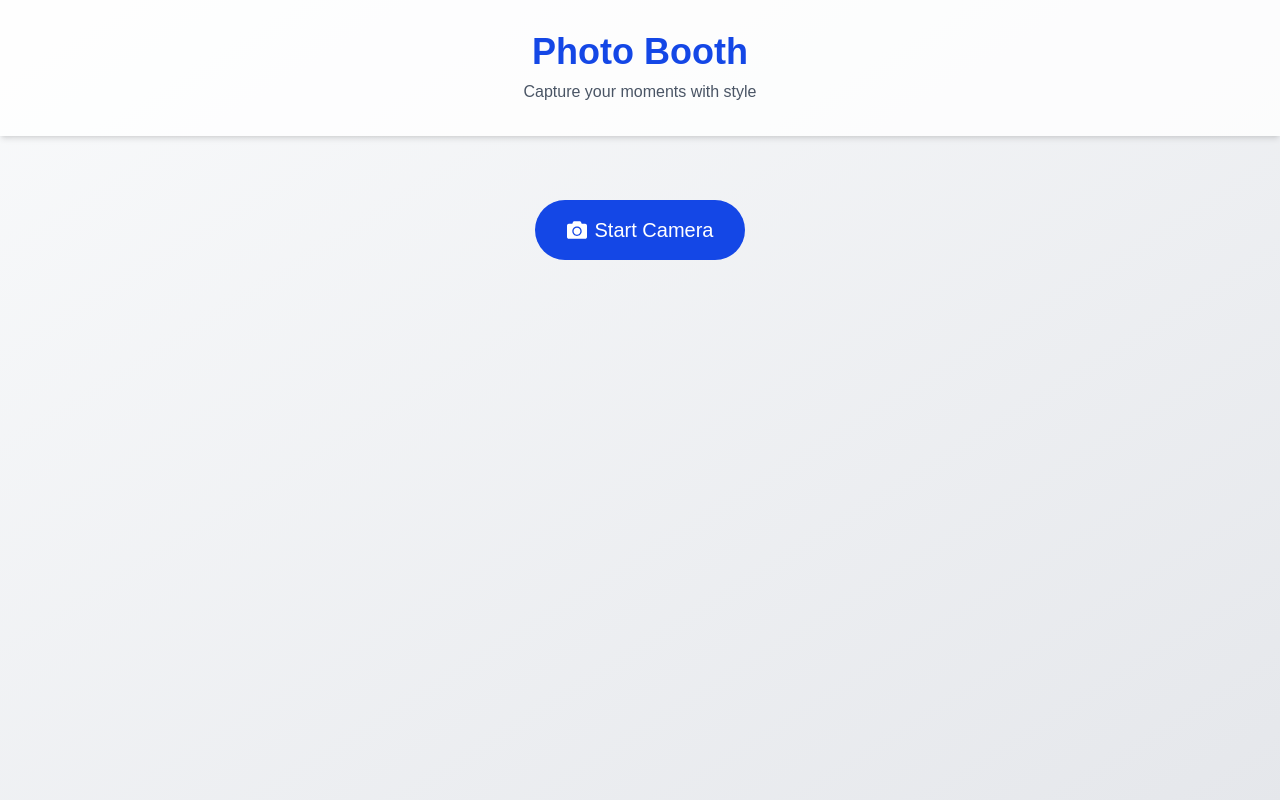
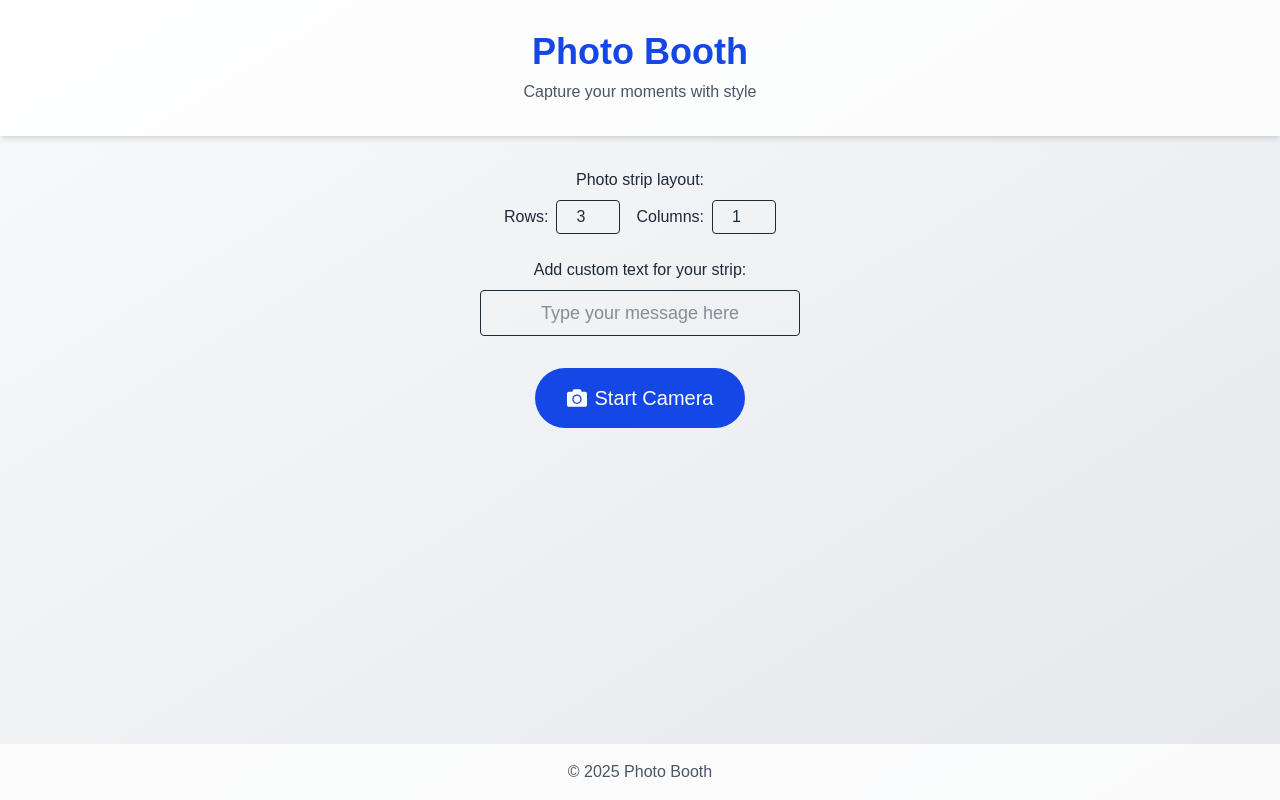
Before and after one commit to bulofed/photo-booth, a Next.js app: page / in a window 1280 px wide. Built offline with nearby package versions, Linux system fonts and the light colour scheme.

Commit message:
Custom layout

```diff
--- /dev/null
+++ b/src/app/components/BackgroundSelector.js
@@ -0,0 +1,26 @@
+import React from 'react';
+
+const backgrounds = [
+  { name: 'Beach', src: '/backgrounds/beach.jpg' },
+  { name: 'Mountains', src: '/backgrounds/mountains.jpg' },
+  { name: 'City', src: '/backgrounds/city.jpg' },
+];
+
+export default function BackgroundSelector({ onSelect }) {
+  return (
+    <div>
+      <h3>Select a Background:</h3>
+      <div className="flex gap-2">
+        {backgrounds.map(bg => (
+          <img
+            key={bg.name}
+            src={bg.src}
+            alt={bg.name}
+            className="w-20 h-15 cursor-pointer border-2 border-gray-300"
+            onClick={() => onSelect(bg.src)}
+          />
+        ))}
+      </div>
+    </div>
+  );
+}
--- a/src/app/page.js
+++ b/src/app/page.js
@@ -2,6 +2,9 @@
 import { useState, useRef, useEffect } from 'react';
 import { FaCamera, FaDownload, FaRedo, FaSpinner } from 'react-icons/fa';
 import { MdFlashOn, MdFlashOff } from 'react-icons/md';
+
+const BACKGROUNDS = [
+];
 
 export default function PhotoBooth() {
 
@@ -12,36 +15,19 @@ export default function PhotoBooth() {
   const [countDown, setCountDown] = useState(3);
   const [flash, setFlash] = useState(false);
   const [error, setError] = useState(null);
+  const [stripRows, setStripRows] = useState(3);
+  const [stripCols, setStripCols] = useState(1);
+
+  const [backgroundImage, setBackgroundImage] = useState(null);
+  const [customText, setCustomText] = useState('');
 
   const videoRef = useRef(null);
   const streamRef = useRef(null);
   const canvasRef = useRef(null);
   const stripCanvasRef = useRef(null);
 
-  // Debug: Log state changes
-  useEffect(() => {
-    console.log("Photos updated:", photos);
-  }, [photos]);
-
-  useEffect(() => {
-    console.log("Camera on:", isCameraOn);
-  }, [isCameraOn]);
-
-  useEffect(() => {
-    console.log("Counting down:", isCountingDown, "Count:", countDown);
-  }, [isCountingDown, countDown]);
-
-  useEffect(() => {
-    console.log("Flash:", flash);
-  }, [flash]);
-
-  useEffect(() => {
-    if (error) console.log("Error:", error);
-  }, [error]);
-
   // Start camera
   const startCamera = async () => {
-    console.log("startCamera called")
     try {
       const stream = await navigator.mediaDevices.getUserMedia({
         video: {
@@ -55,7 +41,6 @@ export default function PhotoBooth() {
       streamRef.current = stream;
       setIsCameraOn(true);
       setError(null);
-      console.log("Camera started");
     } catch (err) {
       setError('Could not access the camera. Please check permissions.');
       console.log(err);
@@ -64,17 +49,14 @@ export default function PhotoBooth() {
 
   // Stop camera
   const stopCamera = () => {
-    console.log("stopCamera called")
     if (streamRef.current) {
       streamRef.current.getTracks().forEach(track => track.stop());
       setIsCameraOn(false);
-      console.log("Camera stopped")
     }
   };
 
   // Capture photo from video stream
   const capturePhoto = () => {
-    console.log("capturePhoto called");
     if (flash) {
       document.body.style.backgroundColor = 'white';
       setTimeout(() => {
@@ -97,17 +79,15 @@ export default function PhotoBooth() {
 
     const photoUrl = canvas.toDataURL('image/jpeg', 0.95);
     setPhotos(prev => [...prev, photoUrl]);
-    console.log("Photo captured and added to state");
   };
 
   // Create photo strip when we have 3 photos
   useEffect(() => {
-    if (photos.length === 3) {
-      console.log("Creating strip with photos:", photos);
+    if (photos.length === stripRows * stripCols) {
       createPhotoStrip();
       setPhotos([]);
     }
-  }, [photos]);
+  }, [photos, stripRows, stripCols]);
 
   // Create a combined photo strip
   const createPhotoStrip = () => {
@@ -118,9 +98,11 @@ export default function PhotoBooth() {
     const photoWidth = 600;
     const aspectRatio = 9/16;
     const photoHeight = Math.round(photoWidth * aspectRatio);
-    const padding = 20;
-    const stripWidth = photoWidth + padding * 2;
-    const stripHeight = (photoHeight * 3) + (padding * 4);
+    const padding = 30;
+    const bottomMargin = 8 * padding;
+    const fontSize = 32;
+    const stripWidth = (photoWidth * stripCols) + (padding * (stripCols + 1));
+    const stripHeight = (photoHeight * stripRows) + (padding * (stripRows + 1)) + bottomMargin;
 
     canvas.width = stripWidth;
     canvas.height = stripHeight;
@@ -137,11 +119,11 @@ export default function PhotoBooth() {
       return new Promise((resolve) => {
         const img = new Image();
         img.onload = () => {
-          // Calculate position (centered with padding)
-          const x = padding;
-          const y = padding + (index * (photoHeight + padding));
+          const row = Math.floor(index / stripCols);
+          const col = index % stripCols;
+          const x = padding + col * (photoWidth + padding);
+          const y = padding + row * (photoHeight + padding);
 
-          // Draw image with border
           ctx.fillStyle = '#ddd';
           ctx.fillRect(x - 2, y - 2, photoWidth + 4, photoHeight + 4);
           ctx.drawImage(img, x, y, photoWidth, photoHeight);
@@ -153,6 +135,14 @@ export default function PhotoBooth() {
 
     // When all images are loaded, save the strip
     Promise.all(imageLoadPromises).then(() => {
+      // Add custom text if provided
+      if (customText) {
+        ctx.fillStyle = '#333';
+        ctx.font = `${fontSize}px bold Arial`;
+        ctx.textAlign = 'center';
+        ctx.fillText(customText, stripWidth / 2, stripHeight - bottomMargin + fontSize);
+      }
+
       const stripUrl = canvas.toDataURL('image/jpeg', 0.9);
       setPhotoStrips(prev => [...prev, stripUrl]);
     });
@@ -203,7 +193,6 @@ export default function PhotoBooth() {
     return () => {
       if (streamRef.current) {
         streamRef.current.getTracks().forEach(track => track.stop());
-        console.log("Camera cleaned up on unmount");
       }
     };
   }, []);
@@ -211,11 +200,10 @@ export default function PhotoBooth() {
   // Attach stream to video element when both are ready
   useEffect(() => {
   if (isCameraOn && videoRef.current && streamRef.current) {
-    videoRef.current.srcObject = streamRef.current;
-    console.log("Set video srcObject", streamRef.current);
-    videoRef.current.play().catch(e => console.log("Video play error:", e));
-  }
-}, [isCameraOn]);
+      videoRef.current.srcObject = streamRef.current;
+      videoRef.current.play().catch(e => console.log("Video play error:", e));
+    }
+  }, [isCameraOn]);
 
   return (
     <div className='flex flex-col min-h-screen bg-gradient-to-br from-gray-50 to-gray-200 text-gray-800'>
@@ -224,6 +212,68 @@ export default function PhotoBooth() {
         <p className='text-gray-600 mt-2'>Capture your moments with style</p>
       </header>
       <main className='flex-1 p-8 max-w-6xl mx-auto w-full'>
+        { backgroundImage && (
+          <div className="mb-6 flex flex-col items-center">
+            <label className="mb-2 font-medium">Choose a background:</label>
+            <div className="flex gap-4 flex-wrap">
+              {BACKGROUNDS.map(bg => (
+                <div
+                  key={bg.name}
+                  className={`w-24 h-16 cursor-pointer border-2 ${backgroundImage === bg.src ? 'border-blue-700' : 'border-gray-300'} rounded-lg overflow-hidden`}
+                  onClick={() => setBackgroundImage(bg.src)}
+                  style={{ backgroundImage: `url(${bg.src})`, backgroundSize: 'cover', backgroundPosition: 'center' }}
+                >
+                  {backgroundImage === bg.src && (
+                    <div className='absolute inset-0 bg-blue-700/50 flex items-center justify-center'>
+                      <span className='text-white font-bold'>Selected</span>
+                    </div>
+                  )}
+                </div>
+              ))}
+            </div>
+          </div>
+        )}
+
+        <div className="mb-6 flex flex-col items-center">
+          <label className="mb-2 font-medium">Photo strip layout:</label>
+          <div className="flex gap-4">
+            <div>
+              <label className="mr-2">Rows:</label>
+              <input
+                type="number"
+                min={1}
+                max={6}
+                value={stripRows}
+                onChange={e => setStripRows(Number(e.target.value))}
+                className="border rounded px-2 py-1 w-16 text-center"
+              />
+            </div>
+            <div>
+              <label className="mr-2">Columns:</label>
+              <input
+                type="number"
+                min={1}
+                max={6}
+                value={stripCols}
+                onChange={e => setStripCols(Number(e.target.value))}
+                className="border rounded px-2 py-1 w-16 text-center"
+              />
+            </div>
+          </div>
+        </div>
+
+        <div className="mb-6 flex flex-col items-center">
+          <label className="mb-2 font-medium">Add custom text for your strip:</label>
+          <input
+            type="text"
+            value={customText}
+            onChange={e => setCustomText(e.target.value)}
+            maxLength={40}
+            placeholder="Type your message here"
+            className="border rounded px-3 py-2 w-80 text-lg text-center outline-none focus:ring-2 focus:ring-blue-500 focus:border-blue-500 transition-all"
+          />
+        </div>
+
         {error && (
           <div className='p-4 bg-red-100 text-red-800 rounded mb-4 text-center'>
             {error}
@@ -266,7 +316,7 @@ export default function PhotoBooth() {
 
             <div className='flex justify-center gap-4 my-6 flex-wrap'>
               <button
-                onClick={() => takeMultiplePhotos(3, 0)}
+                onClick={() => takeMultiplePhotos(stripRows * stripCols, 0)}
                 disabled={isCountingDown}
                 className='px-6 py-3 bg-white text-blue-700 border-2 border-blue-700 rounded-full flex items-center gap-2 hover:bg-blue-700 hover:text-white transition-all disabled:opcaity-70 disabled:cursor-not-allowed'
               >
@@ -328,6 +378,9 @@ export default function PhotoBooth() {
           </section>
         )}
       </main>
+      <footer className="text-center p-4 bg-white/80 text-gray-600">
+        <p>© {new Date().getFullYear()} Photo Booth</p>
+      </footer>
     </div>
   );
 }
```
